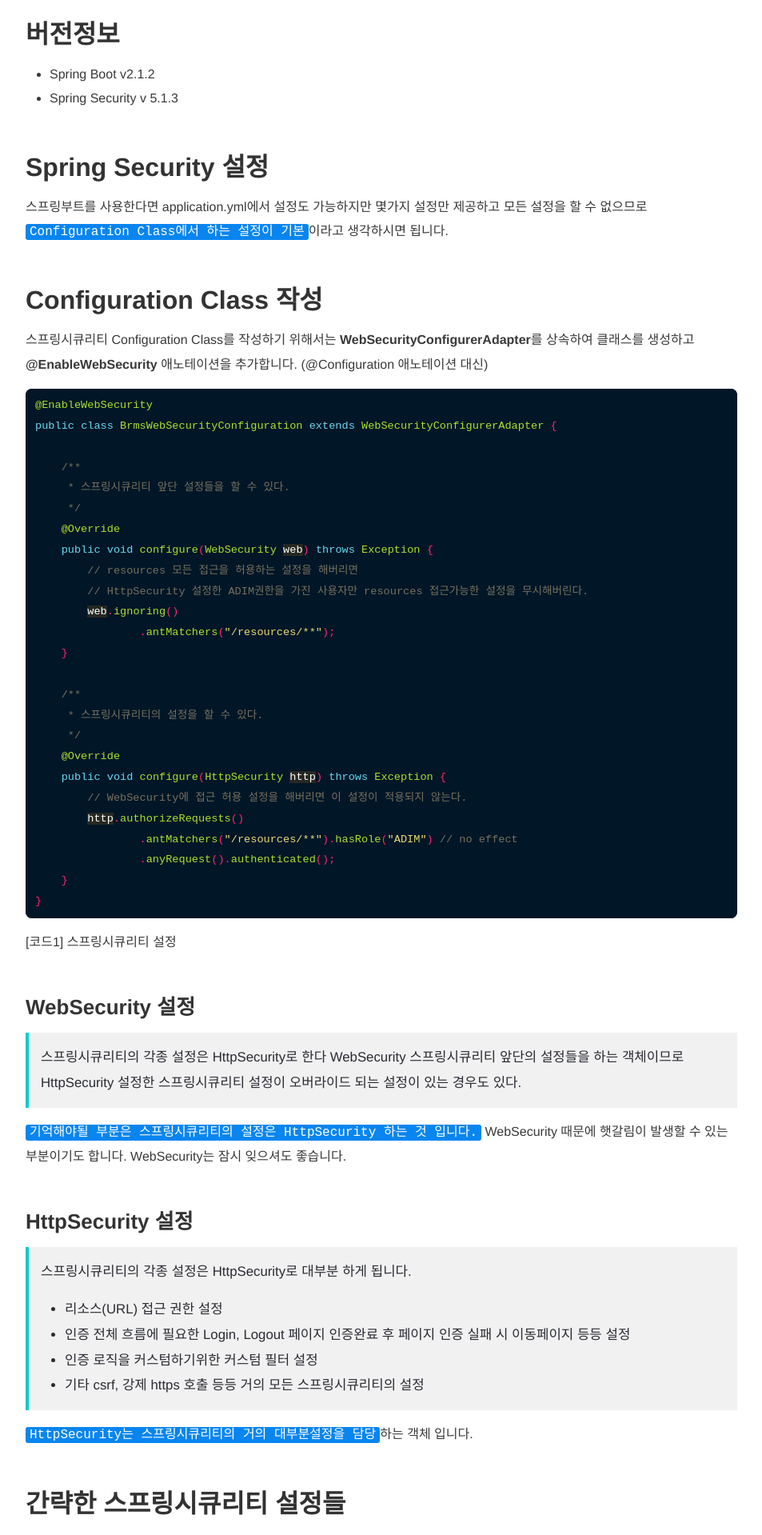
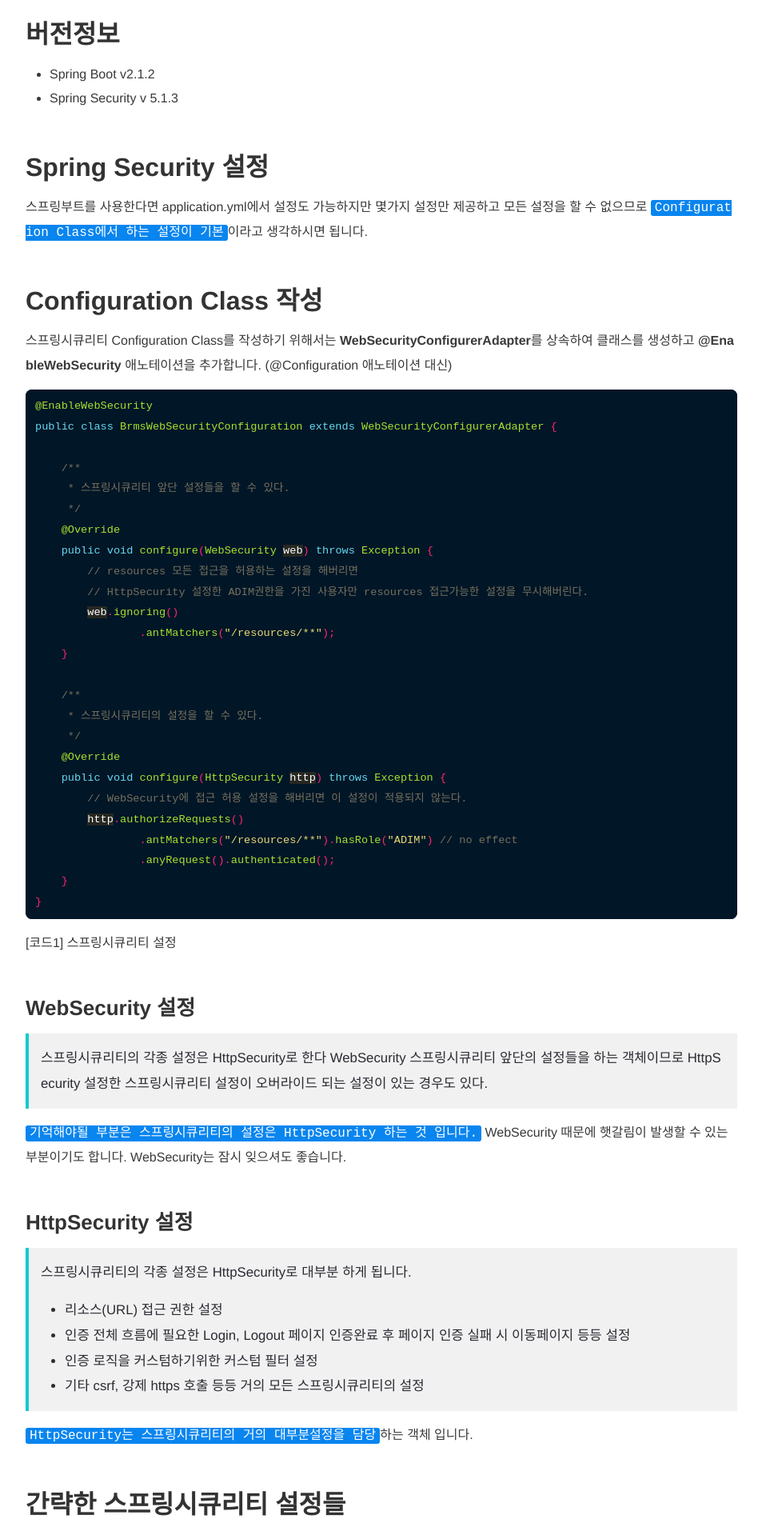
Before and after one commit to kimchanjung/blog-backup, a Jekyll site: the page built from _posts/spring/2020-07-02-spring-security-02.md, in a window 1280 px wide. Shown: the part 1166-3085 px from the top of the page at 80% size, without its empty margins (163-1116 px from the left). Built offline with Jekyll 4.4.1, drawn with Linux system fonts in a browser that asks for light colours; some of the changed text lies outside the part shown.

Commit message:
css 수정

```diff
--- a/_layouts/post.html
+++ b/_layouts/post.html
@@ -6,14 +6,14 @@
         <section id="content"></section>
         <main class="page-content" aria-label="Content">
             <div class="wrapper">
-                <div class="home">
+                <div class="home" style="margin-bottom: 100px;">
                     <section class="post" itemscope itemtype="http://schema.org/BlogPosting">
                         <article role="article" id="scroll" class="post-content" itemprop="articleBody">
                             {{ content }}
                         </article>
                     </section>
                 </div>
-                <div class="fb-comments" data-href={{ site.url | append: page.url }} width="100%" data-numposts="10" style="margin-top:200px"></div>
+                <div class="fb-comments" data-href={{ site.url | append: page.url }} width="100%" data-numposts="10"></div>
             </div>
         </main>
         {% include posts.html %}
--- a/_posts/spring/2020-07-02-spring-security-02.md
+++ b/_posts/spring/2020-07-02-spring-security-02.md
@@ -94,7 +94,7 @@
 antMatchers 설정한 리소스의 접근을 인증절차 없이 허용한다는 의미 입니다.
 
 #### hasAnyRole
-> antMatchers("/admin/&#42&#42").hasAnyRole("ADMIN")
+> antMatchers("/admin/&#42;&#42;").hasAnyRole("ADMIN")
 
 리소스 admin으로 시작하는 모든 URL은 `인증후 ADMIN 레벨의 권한을 가진 사용자만 접근을 허용`한다는 의미입니다.
 
--- a/src/styles/_projects.scss
+++ b/src/styles/_projects.scss
@@ -33,7 +33,8 @@
 
 .contents {
   @media only screen and (min-width: $cut) {
-    margin-left: 0;
+    float: left;
+    margin-top: -5%;
     width: 48%;
   }
 }
--- a/src/styles/post.scss
+++ b/src/styles/post.scss
@@ -2,7 +2,7 @@
 body, h1, h2, h3, h4, h5, h6, p, blockquote, pre, hr, dl, dd, ol, ul, figure { margin: 0; padding: 0; }
 
 /** Basic styling */
-body {  color: rgb(58, 57, 57);font-family: 'Noto Sans KR', "Helvetica Neue", sans-serif }
+body {  color: rgb(58, 57, 57);font-family: 'Noto Sans KR', "Helvetica Neue", sans-serif; word-break: break-all; }
 
 /** Set `margin-bottom` to maintain vertical rhythm */
 h1, h2, h3, h4, h5, h6, p, blockquote, pre, ul, ol, dl, figure, .highlight { margin-bottom: 15px; }
```
Also changed, not shown: assets/css/main.css, assets/css/post.css.
